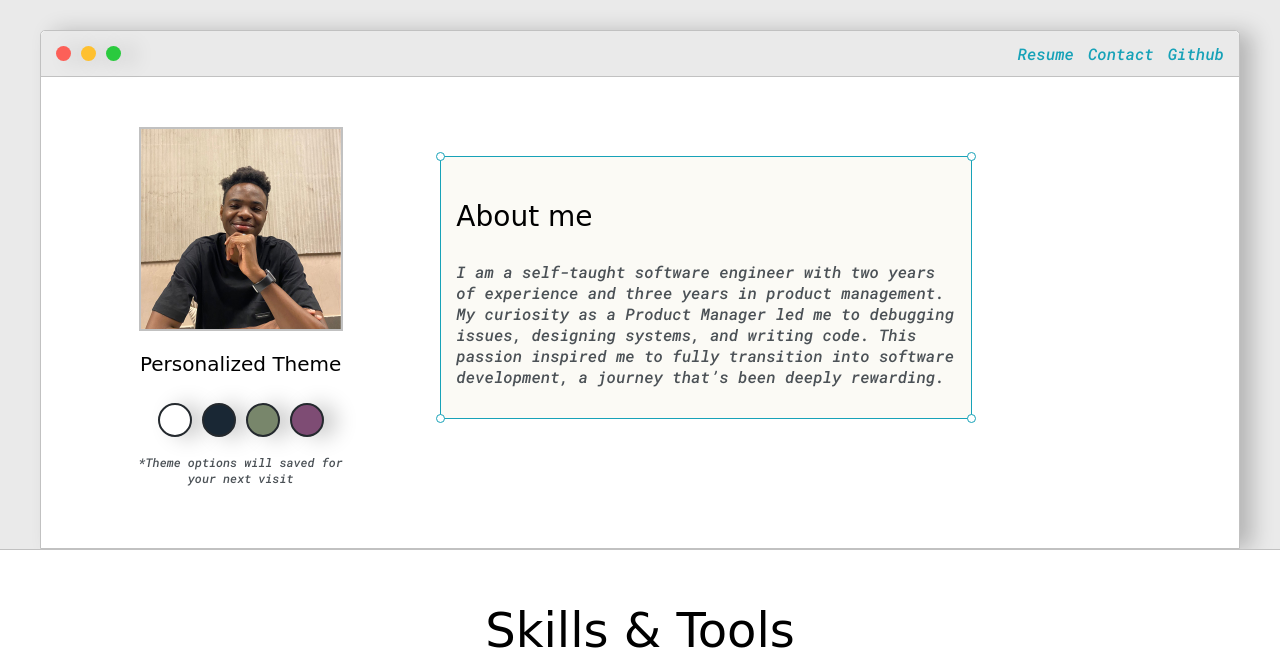
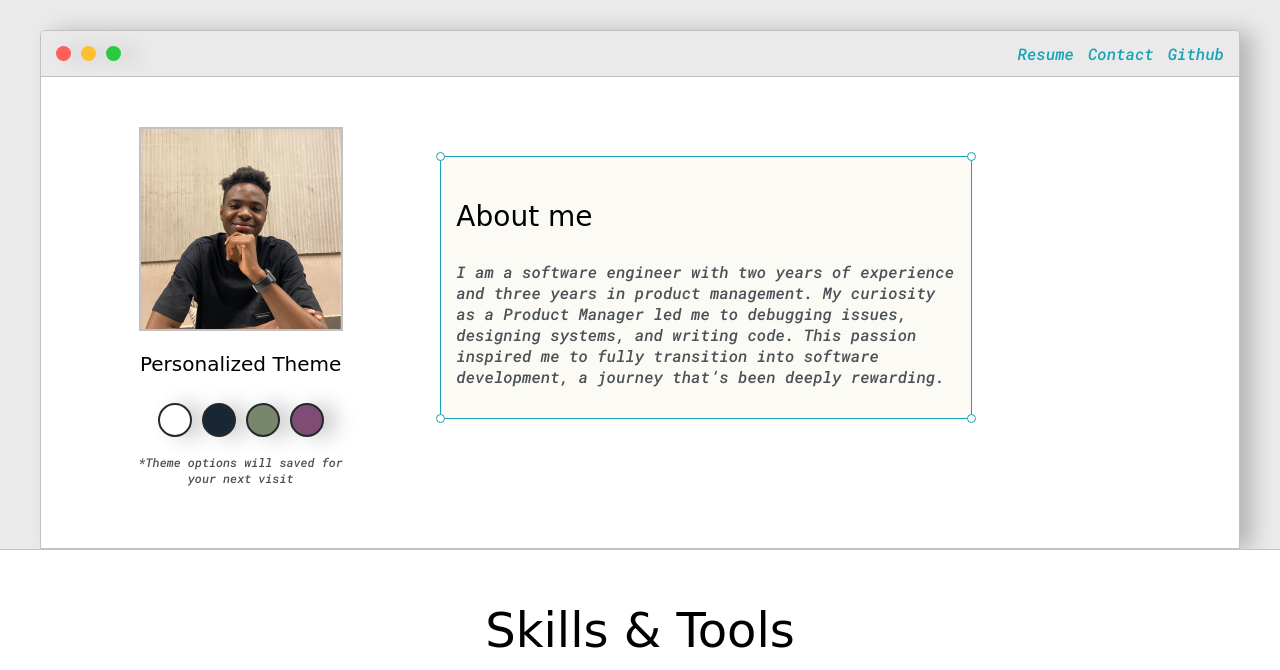
Before and after one commit to thevideopilot/theodulaja.com, a plain HTML site: page index.html in a window 1280 px wide. Shown: the part 130-800 px from the top of the page. Drawn offline with Linux system fonts and the light colour scheme; a web font is replaced by a local one.

Commit message:
Updated copy in index.html

```diff
--- a/index.html
+++ b/index.html
@@ -59,7 +59,7 @@
                         <div id="corner-tl" class="corner"></div>
                         <div id="corner-tr" class="corner"></div>
                         <h3>About me</h3>
-                        <p> I am a self-taught software engineer with two years of experience and three years in product management. My curiosity as a Product Manager led me to debugging issues, designing systems, and writing code. This passion inspired me to fully transition into software development, a journey that’s been deeply rewarding.
+                        <p> I am a software engineer with two years of experience and three years in product management. My curiosity as a Product Manager led me to debugging issues, designing systems, and writing code. This passion inspired me to fully transition into software development, a journey that’s been deeply rewarding.
                         </p>
                         <div id="corner-bl" class="corner"></div>
                         <div id="corner-br" class="corner"></div>
```
